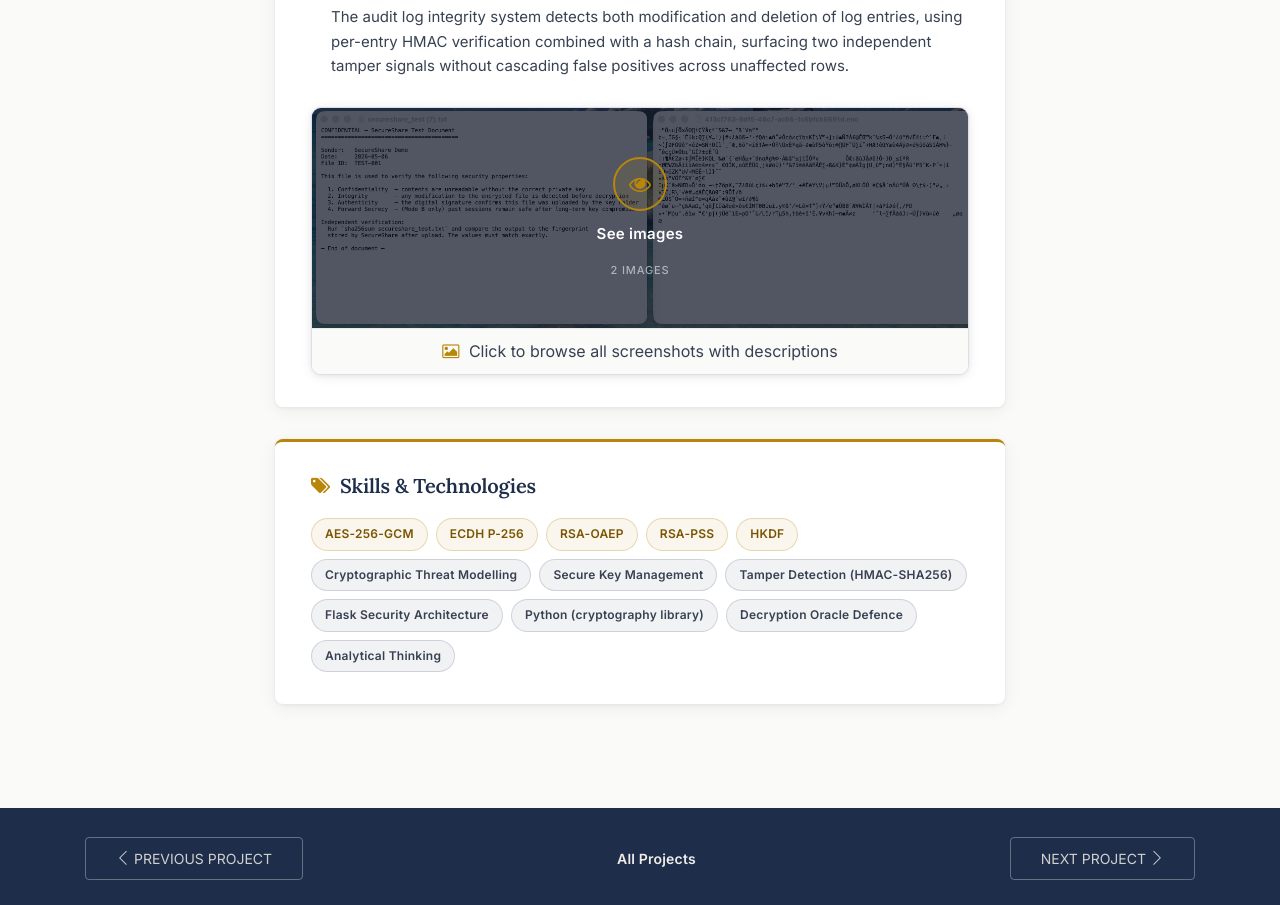
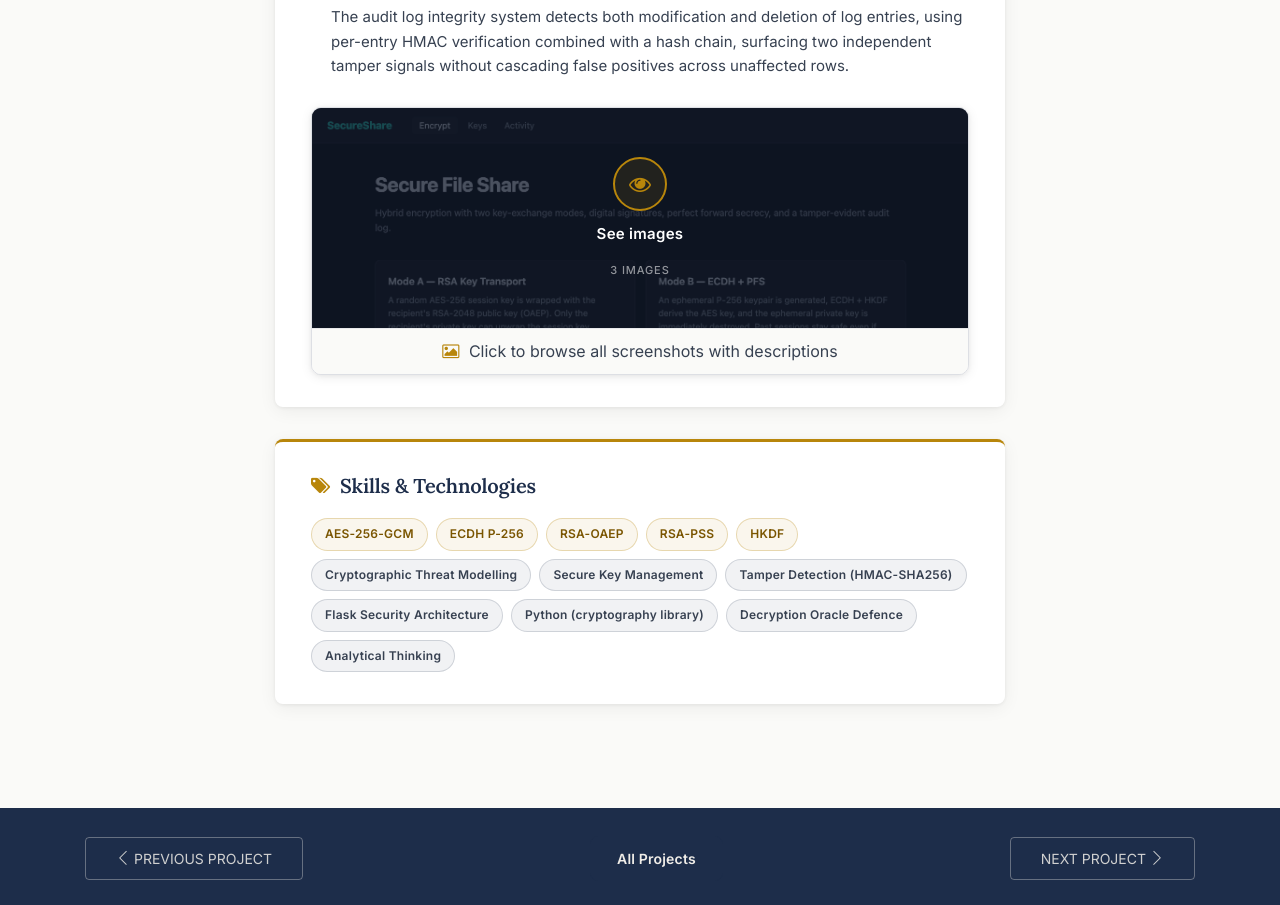
Before and after one commit to Evanildo22/inside-cyber-defense, a plain HTML site: page Applied_Cryptography.html in a window 1280 px wide. Shown: the part 3583-4488 px from the top of the page. Drawn offline with Linux system fonts and the light colour scheme; files whose address does not match are found by name.

Commit message:
Set UI_front.png as default gallery preview; add as first gallery image
Preview card now shows UI_front.png. Modal opens to UI_front as image 1/3,
with Side-by-side and SHA-256 following. Badge updated to '3 images'.

Co-Authored-By: Claude Sonnet 4.6 <noreply@anthropic.com>

```diff
--- a/Applied_Cryptography.html
+++ b/Applied_Cryptography.html
@@ -237,9 +237,9 @@
 
               <!-- Gallery preview — click to open full-screen image gallery -->
               <div class="gallery-preview" id="galleryOpen" role="button" tabindex="0"
-                   aria-label="Open image gallery, 2 images">
+                   aria-label="Open image gallery, 3 images">
                 <div class="gallery-preview-media">
-                  <img src="meetme/assets/img/projects/Side-by-side_image.png"
+                  <img src="meetme/assets/img/projects/UI_front.png"
                        alt=""
                        aria-hidden="true"
                        class="gallery-preview-img">
@@ -248,7 +248,7 @@
                       <div class="gallery-cta-icon"><i class="fa fa-eye"></i></div>
                       <span class="gallery-cta-label">See images</span>
                     </div>
-                    <span class="gallery-preview-badge">2 images</span>
+                    <span class="gallery-preview-badge">3 images</span>
                   </div>
                 </div>
                 <p class="gallery-preview-hint">
@@ -387,6 +387,11 @@
       (function () {
         var images = [
           {
+            src: 'meetme/assets/img/projects/UI_front.png',
+            alt: 'SecureShare application front-end interface',
+            caption: 'The SecureShare front-end — the user-facing interface for encrypting, uploading, and sharing files securely over an untrusted storage layer.'
+          },
+          {
             src: 'meetme/assets/img/projects/Side-by-side_image.png',
             alt: 'Encrypted .enc file next to decrypted secureshare_test.txt',
             caption: 'The same file, before and after decryption. The ciphertext on the left is what an attacker with full storage access sees. The plaintext on the right is what the authorised recipient receives.'
```
Also changed, not shown: meetme/assets/img/projects/UI_front.png (added).
